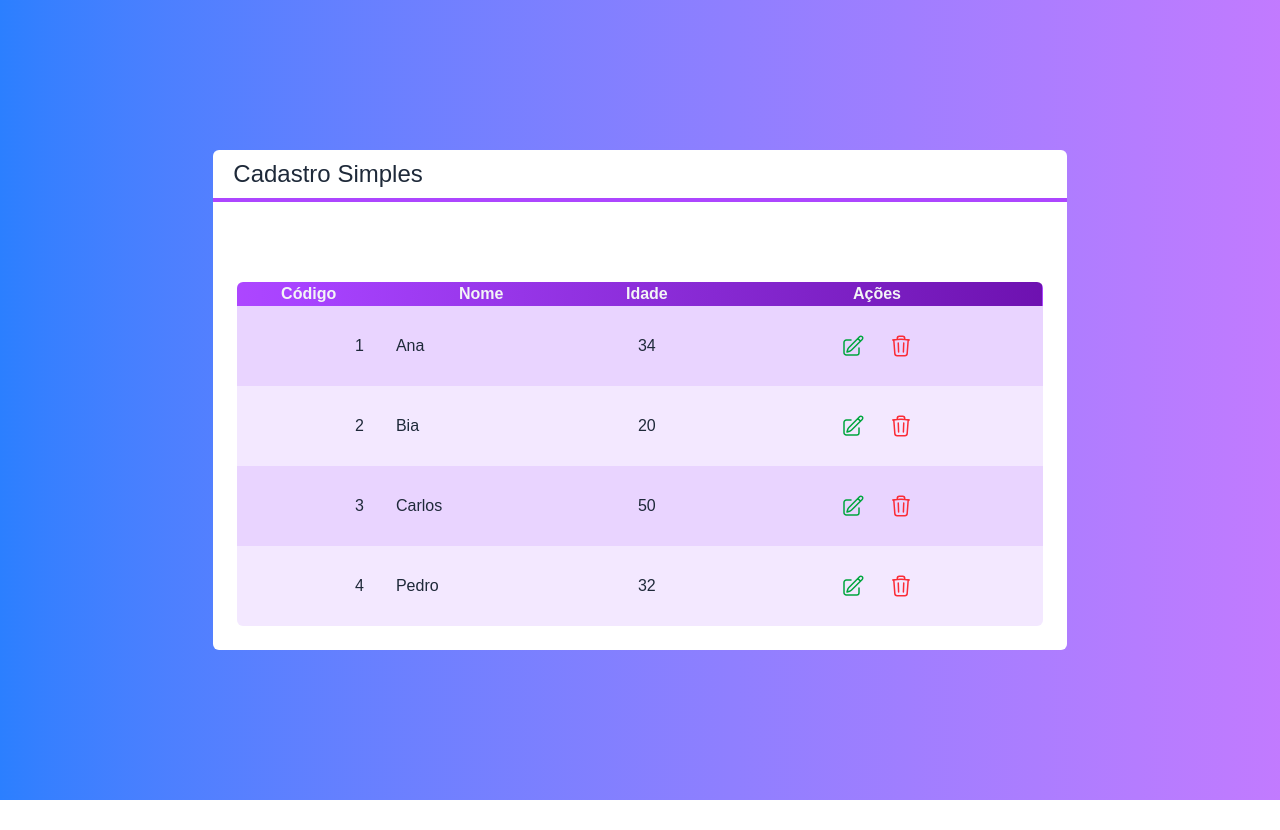
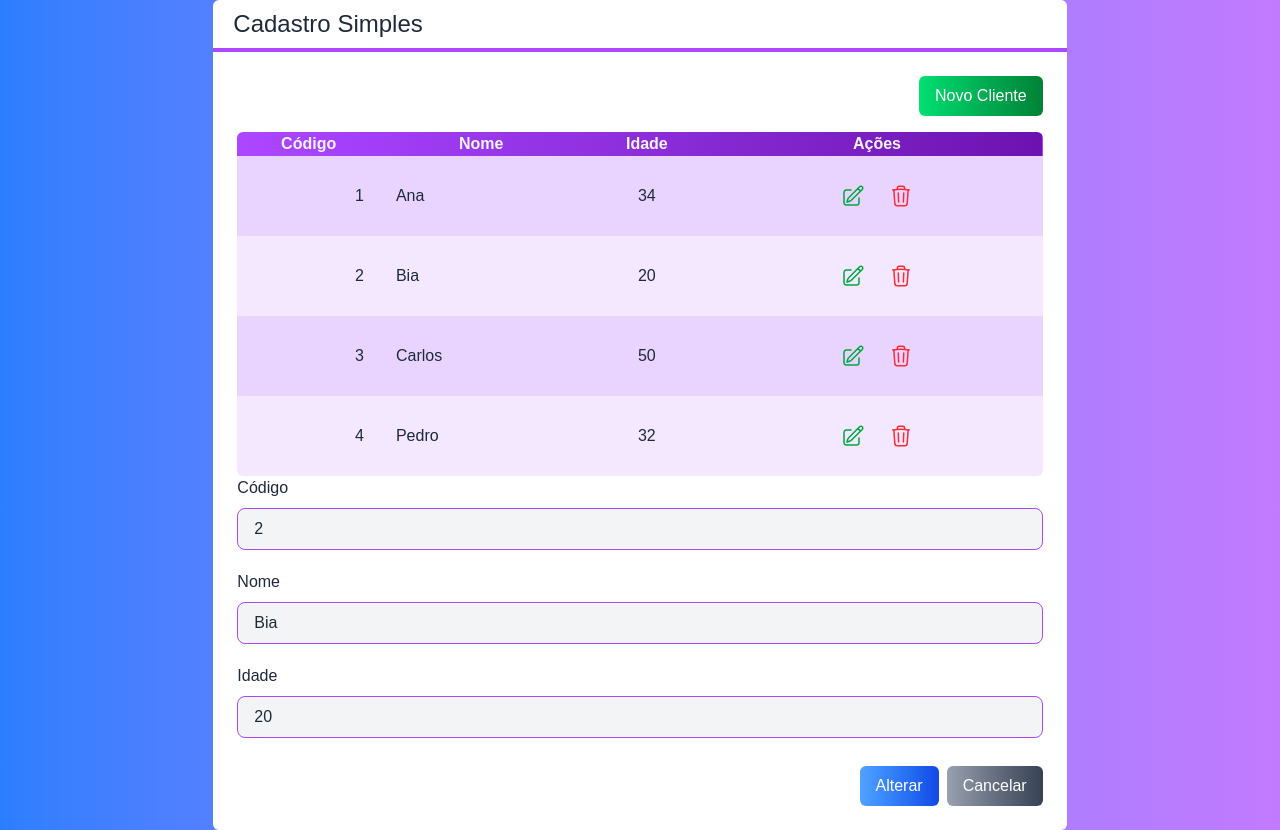
Before and after one commit to cleantho/next-crud, a Next.js app: page / in a window 1280 px wide. Before the commit the page ends 800 px from the top, so only its background shows below. Built offline with nearby package versions, Linux system fonts and the light colour scheme.

Commit message:
Componente Formulário

```diff
--- a/src/app/page.tsx
+++ b/src/app/page.tsx
@@ -1,5 +1,6 @@
 'use client'
 import Botao from "@/components/Botao";
+import Formulario from "@/components/Formulario";
 import Layout from "@/components/Layout";
 import Tabela from "@/components/Tabela";
 import Cliente from "@/core/Cliente";
@@ -33,6 +34,7 @@
         <Botao cor="green" className={`mb-4`}>Novo Cliente</Botao>
         </div>
         <Tabela clientes={clientes} clienteSelecionado={selecionado} clienteExcluido={excluido}/>
+        <Formulario cliente={clientes[1]}></Formulario>
       </Layout>
     </div>
   );
--- a/src/components/Botao.tsx
+++ b/src/components/Botao.tsx
@@ -1,20 +1,31 @@
-import { ReactNode } from "react"
+import { ReactNode } from "react";
 
 interface BotaoProps {
-    cor?: 'green' | 'blue' | 'gray'
-    className?: string
-    children: ReactNode
+  cor?: "green" | "blue" | "gray";
+  className?: string;
+  children: ReactNode;
 }
 
 export default function Botao(props: BotaoProps) {
-    const cor = props.cor ?? 'blue'
-    return (
-        <button className={`
+  const cor = props.cor ?? "blue";
+
+// Removido pós adicão do arquivo tailwind.config.js
+//   const cores: Record<string, string> = {
+//     blue: "from-blue-400 to-blue-700",
+//     green: "from-green-400 to-green-700",
+//     gray: "from-gray-400 to-gray-700",
+//   };
+//   bg-linear-to-r ${cores[cor]}
+
+  return (
+    <button
+      className={`
             bg-linear-to-r from-${cor}-400 to-${cor}-700
             text-white px-4 py-2 rounded-md
-            ${props.className}
-        `}>
-            {props.children}
-        </button>
-    )
+            ${props.className ?? ""}
+        `}
+    >
+      {props.children}
+    </button>
+  );
 }
--- /dev/null
+++ b/src/components/Entrada.tsx
@@ -0,0 +1,30 @@
+interface EntradaProps {
+  tipo?: "text" | "number";
+  texto: string;
+  valor: string | number;
+  somenteLeitura?: boolean;
+  className?: string
+  valorMudou?: (valor: string | number) => void
+}
+
+export default function Entrada(props: EntradaProps) {
+  return (
+    <div className={`flex flex-col ${props.className}`}>
+      <label htmlFor={props.texto} className="mb-2">
+        {props.texto}
+      </label>
+      <input
+        id={props.texto}
+        type={props.tipo ?? "text"}
+        value={props.valor}
+        readOnly={props.somenteLeitura}
+        onChange={e => props.valorMudou?.(e.target.value)}
+        className={`
+            border border-purple-500 rounded-lg
+            focus:outline-none bg-gray-100 px-4 py-2
+            ${props.somenteLeitura ? '' : 'focus:bg-white'}
+        `}
+      />
+    </div>
+  );
+}
--- /dev/null
+++ b/src/components/Formulario.tsx
@@ -0,0 +1,45 @@
+import { useState } from "react";
+import Entrada from "./Entrada";
+import Cliente from "@/core/Cliente";
+import Botao from "./Botao";
+
+interface FormularioProps {
+  cliente?: Cliente;
+}
+
+export default function Formulario(props: FormularioProps) {
+  const id = props.cliente?.id;
+  const [nome, setNome] = useState(props.cliente?.nome ?? "");
+  const [idade, setIdade] = useState(props.cliente?.idade ?? 0);
+
+  return (
+    <div>
+      {id ? (
+        <Entrada texto="Código" valor={id} somenteLeitura className="mb-5" />
+      ) : (
+        false
+      )}
+      <Entrada
+        texto="Nome"
+        valor={nome}
+        valorMudou={(valor) =>
+          setNome(typeof valor === "string" ? valor : valor.toString())
+        }
+        className="mb-5"
+      ></Entrada>
+      <Entrada
+        texto="Idade"
+        tipo="number"
+        valor={idade}
+        valorMudou={(valor) =>
+          setIdade(typeof valor === "string" ? parseInt(valor) : valor)
+        }
+        className="mb-5"
+      ></Entrada>
+      <div className="flex justify-end mt-7">
+        <Botao className="mr-2">{id ? "Alterar" : "Salvar"}</Botao>
+        <Botao cor="gray">Cancelar</Botao>
+      </div>
+    </div>
+  );
+}
--- /dev/null
+++ b/tailwind.config.js
@@ -0,0 +1,16 @@
+/** @type {import('tailwindcss').Config} */
+module.exports = {
+  content: [
+    "./pages/**/*.{js,ts,jsx,tsx}",
+    "./components/**/*.{js,ts,jsx,tsx}",
+  ],
+  theme: {
+    extend: {},
+  },
+  plugins: [],
+  safelist: [
+    {
+      pattern: /(from|to)-(blue|green|gray)-(400|700)/,
+    },
+  ],
+}
```
